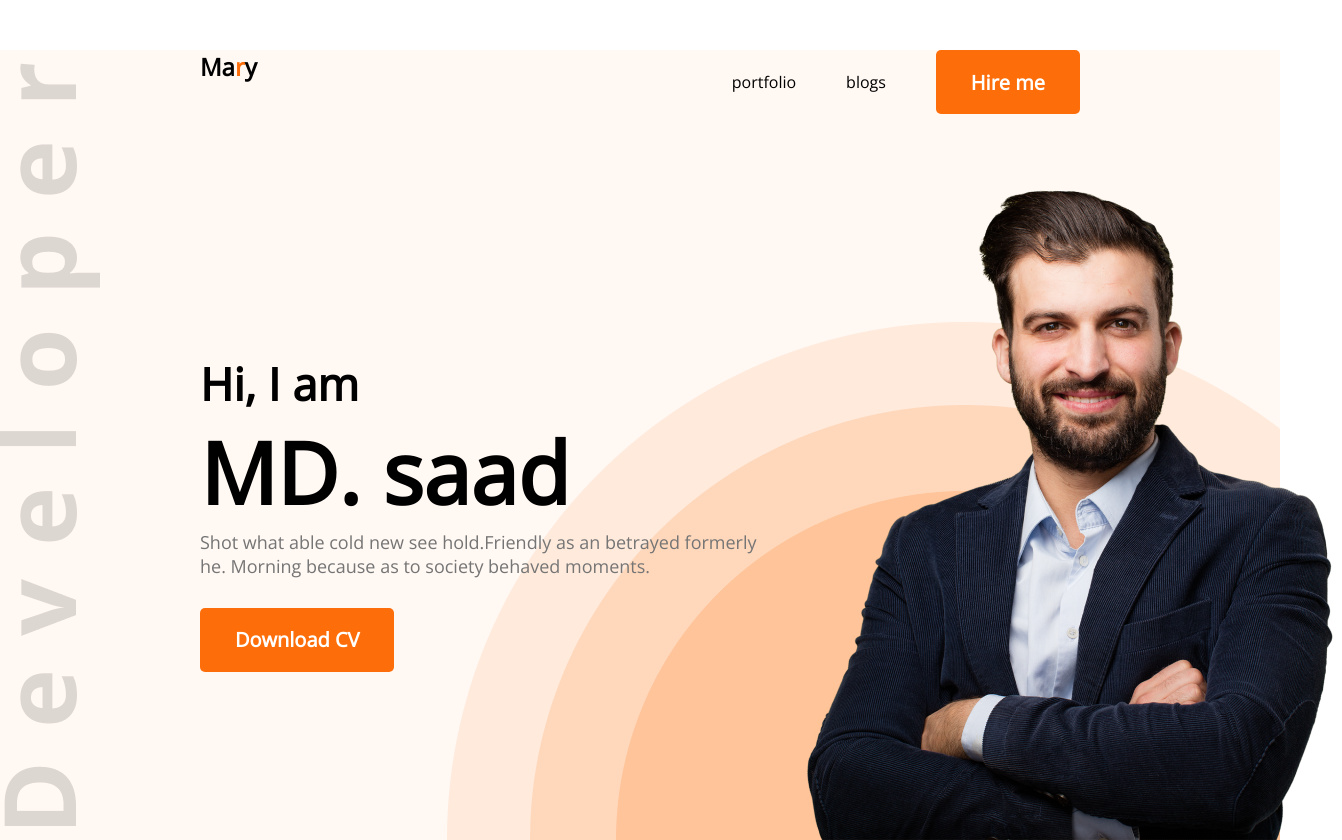
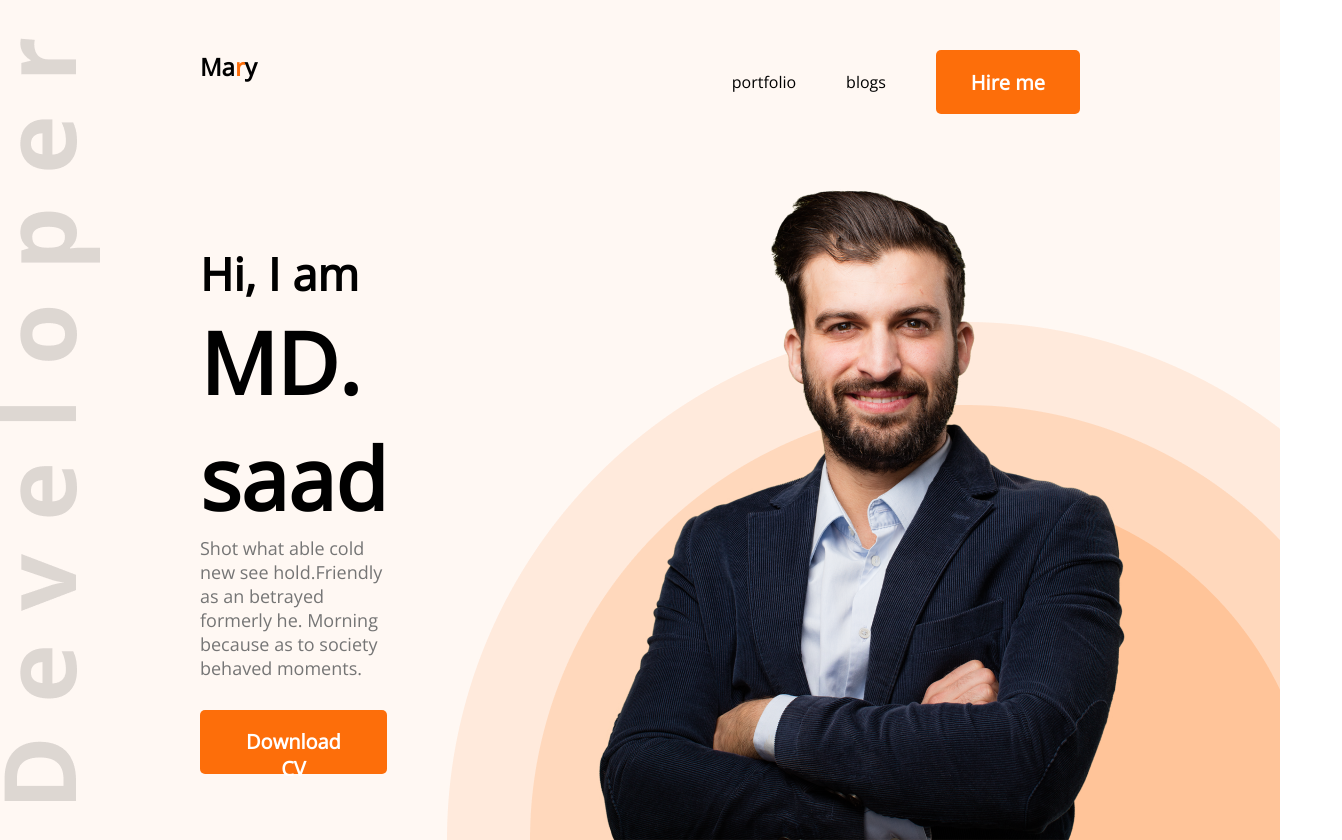
Before and after one commit to saadbinsohrab/DEVELOPER_PORTFOLIO, a plain HTML site: page index.html in a window 1280 px wide. Shown: the top 840 px of the page, 1342 px wide, since content can reach past the window. Drawn offline with nearby package versions, Linux system fonts and the light colour scheme.

Commit message:
ki hosse asob

```diff
--- a/index.html
+++ b/index.html
@@ -9,7 +9,7 @@
     <link rel="preconnect" href="https://fonts.googleapis.com"><link rel="preconnect" href="https://fonts.gstatic.com" crossorigin><link href="https://fonts.googleapis.com/css2?family=Open+Sans&display=swap" rel="stylesheet">
 </head>
 <body>
-    <header>
+    <header class="header">
         <nav>
             <h2 class="nav-title">Ma<span class="text-primary">r</span>y</h2>
             <ul>
@@ -22,13 +22,13 @@
         <div class="banner">
             <div>
                 <h3 class="ban-sub-title">Hi, I am</h3>
-            <h1 class="ban-title">MD. saad</h1>
+                <h1 class="ban-title">MD. saad</h1>
 
-            <p class="banner-description">Shot what able cold new see hold.Friendly as an betrayed formerly he. Morning because as to society behaved moments.</p>
-            <button class="btn-primary">Download CV</button>
+                <p class="banner-description">Shot what able cold new see hold.Friendly as an betrayed formerly he. Morning because as to society behaved moments.</p>
+                <button class="btn-primary">Download CV</button>
+            </div>
+           <img src="/images/hardy.png" alt="">
         </div>
-           <img src="/images/hardy.png" alt="">
-           </div>
     </header>
     <main>
         <section class="about">
--- a/styls/portfolio.css
+++ b/styls/portfolio.css
@@ -3,7 +3,7 @@
     font-family: 'Open Sans', sans-serif;
 }
 
-header{
+.header{
     background-color: #FFF8F3;
     background-image: url("/images/header_bg.png"), url(/images/developer.png);
     background-repeat: no-repeat;
@@ -25,7 +25,7 @@ header{
 nav{
     display: flex;
     justify-content: space-between;
-    margin: 50px 200px;
+    padding: 50px 200px;
 }
 
 nav li{
@@ -52,6 +52,7 @@ nav ul{
 .banner{
     margin: 0 200px;
     display: flex;
+    gap: 163px;
     align-items: center;
 }
 
@@ -71,7 +72,7 @@ nav ul{
     color: #757575;
     font-size: 18px;
     margin-bottom: 30px;
-    width: 558px;
+    /* width: 558px; */
 
 }
 
```
